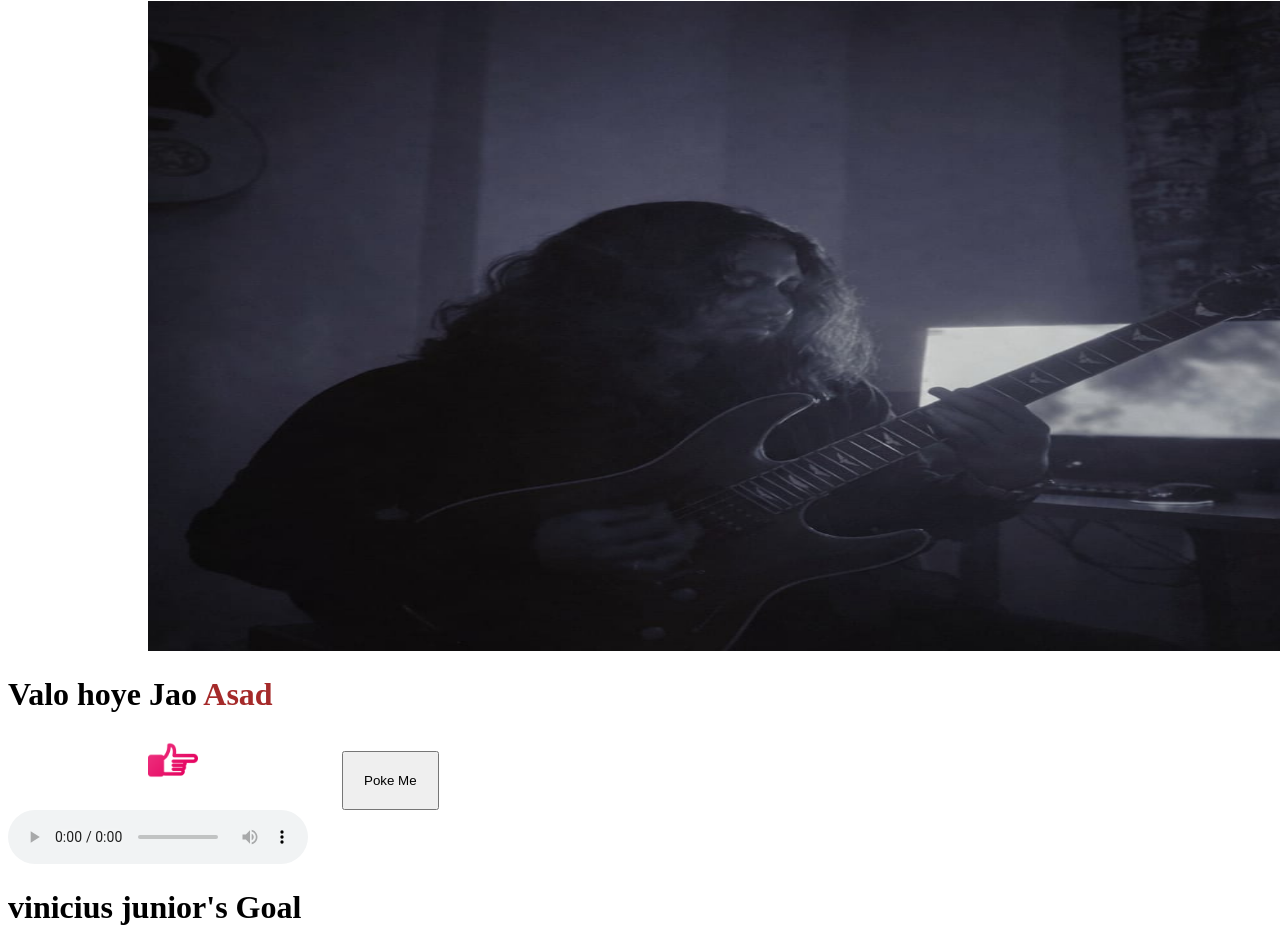
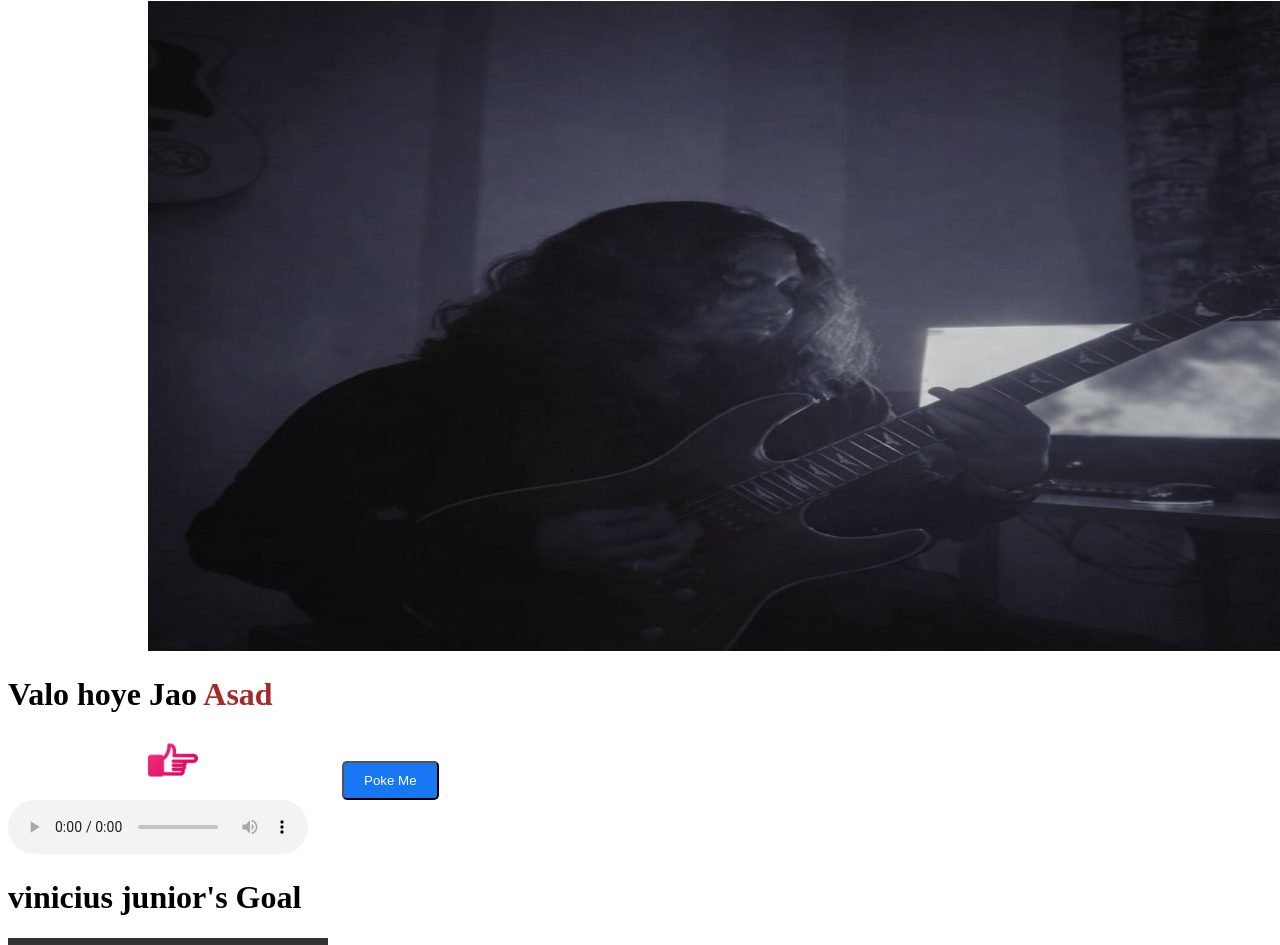
Before and after one commit to MasudRana1194/new-year-offer, a plain HTML site: page index.html in a window 1280 px wide. Shown: the part 79-1024 px from the top of the page. Drawn offline with Linux system fonts and the light colour scheme; grey boxes are pictures that could not be loaded.

Commit message:
poke Added

```diff
--- a/css/style.css
+++ b/css/style.css
@@ -14,3 +14,17 @@ img{
     padding: 20px;
 
 }
+.poke a{
+    text-decoration: none;
+    color: white;
+}
+
+.poke{
+    color: white;
+  background: #1877f2;
+  padding: 10px 20px;
+  border-radius: 5px;
+  text-decoration: none;
+  display: inline-block;
+
+}
--- a/index.html
+++ b/index.html
@@ -14,7 +14,9 @@
     </div>
     <div class="btn">
         <img class="btn img" src="./images/poke.png" alt="">
-        <button class="poke">Poke Me</button>
+        <button class="poke">
+            <a href="https://www.facebook.com/share/1BwWHx1L7A/">Poke Me</a>
+        </button>
     </div>
     <audio controls>
   <source src="./images/asf.ogg" type="audio/ogg">
@@ -23,7 +25,7 @@
 
 <h1>vinicius junior's Goal</h1>
 
-<video width="320" height="240" controls>
+<video width="320" height="240"  controls>
   <source src="./images/Vini.mp4" type="video/mp4">
   <source src="movie.ogg" type="video/ogg">
 </video>
```
